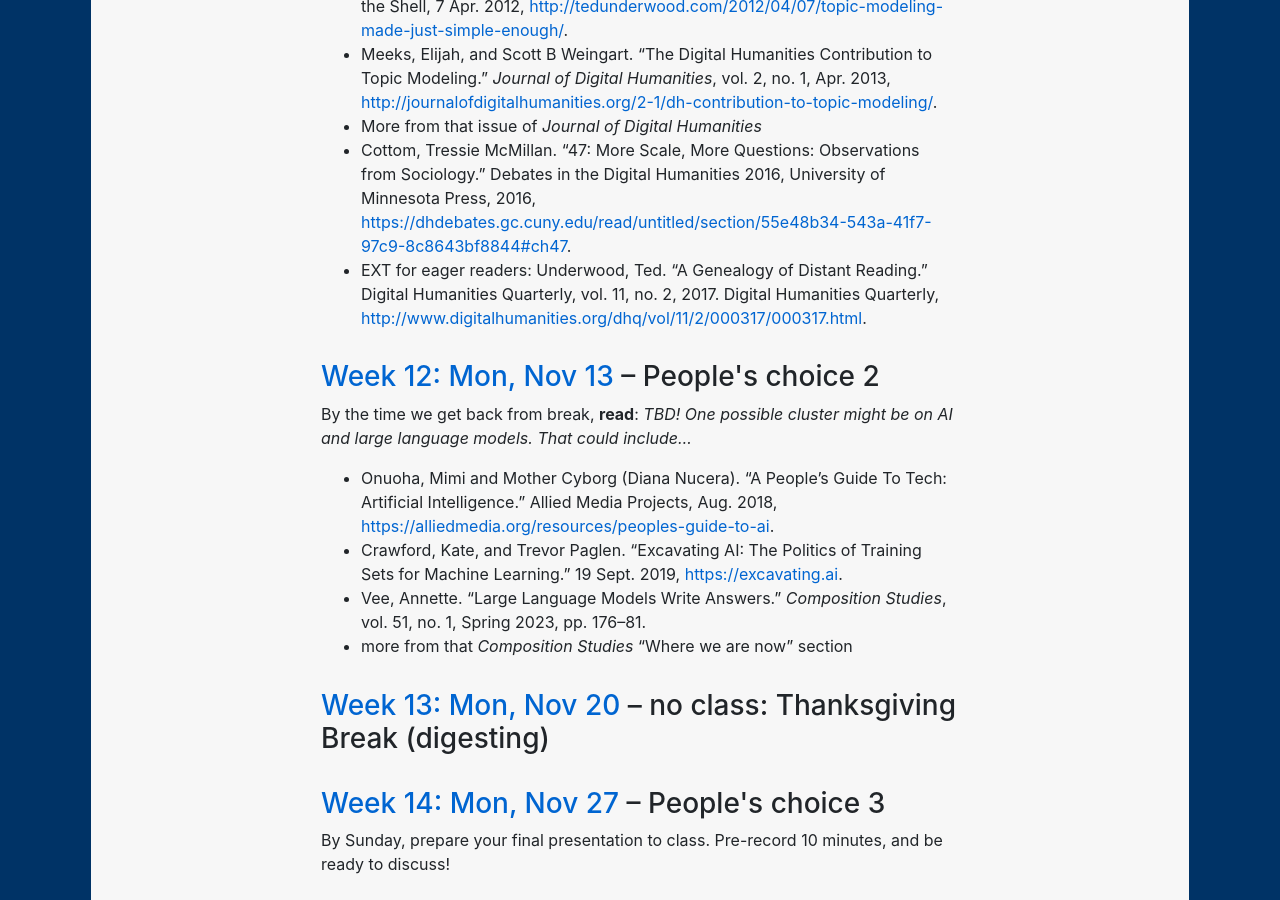
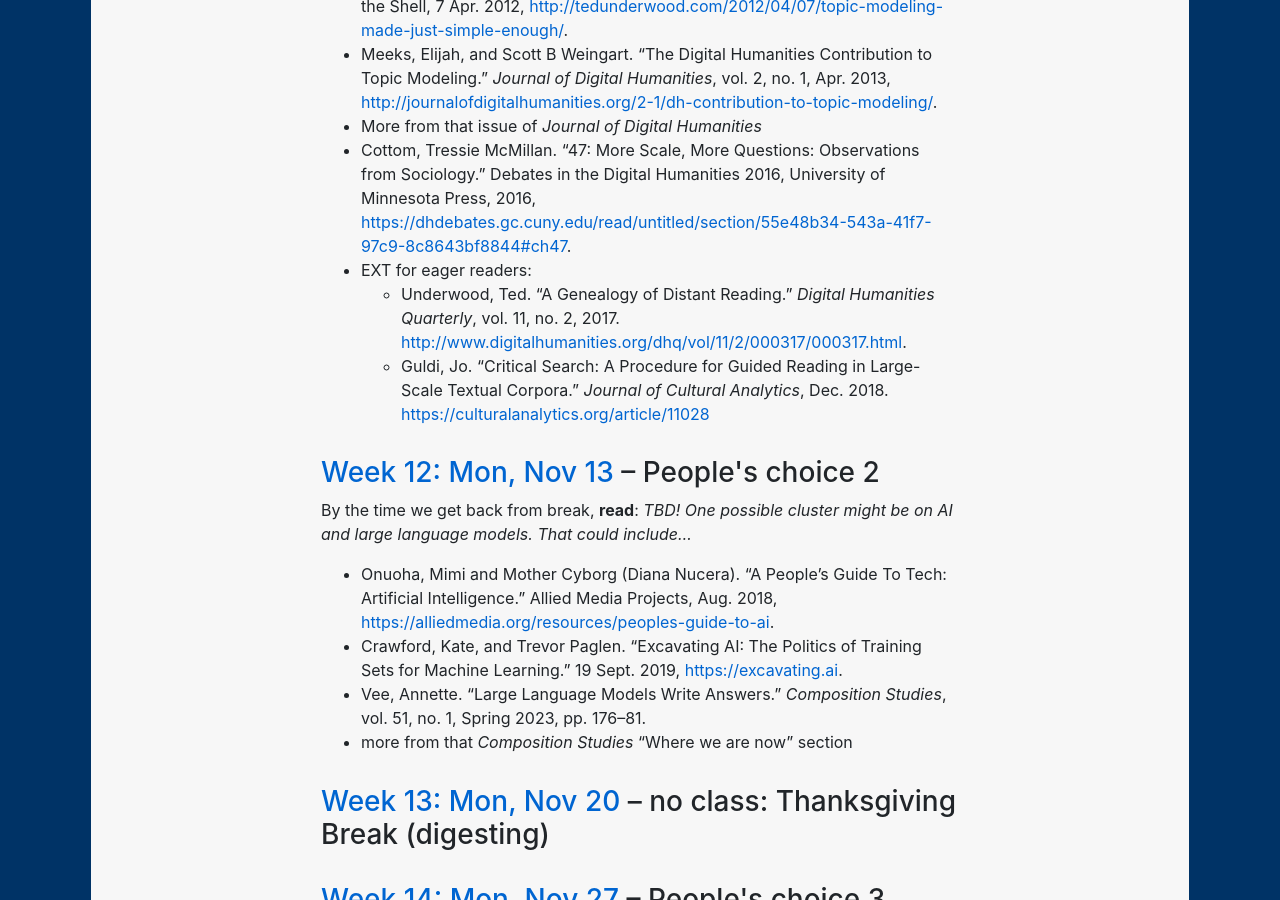
Before and after one commit to benmiller314/dsam2023fall, a Jekyll site: the page built from schedule.md, in a window 1280 px wide and 900 px high, scrolled down 6185 px. Built offline with Jekyll 4.4.1, drawn with Linux system fonts in a browser that asks for light colours; our own code applies the rules of GitHub Pages for plain Markdown files.

Commit message:
add one more EXT reading
Guldi on reading large-scale textual corpora

```diff
--- a/schedule.md
+++ b/schedule.md
@@ -147,7 +147,10 @@
 * Meeks, Elijah, and Scott B Weingart. “The Digital Humanities Contribution to Topic Modeling.” _Journal of Digital Humanities_, vol. 2, no. 1, Apr. 2013, <a href="http://journalofdigitalhumanities.org/2-1/dh-contribution-to-topic-modeling/">http://journalofdigitalhumanities.org/2-1/dh-contribution-to-topic-modeling/</a>.
 * More from that issue of _Journal of Digital Humanities_
 * Cottom, Tressie McMillan. “47: More Scale, More Questions: Observations from Sociology.” Debates in the Digital Humanities 2016, University of Minnesota Press, 2016, <a href="https://dhdebates.gc.cuny.edu/read/untitled/section/55e48b34-543a-41f7-97c9-8c8643bf8844#ch47">https://dhdebates.gc.cuny.edu/read/untitled/section/55e48b34-543a-41f7-97c9-8c8643bf8844#ch47</a>.
-* EXT for eager readers: Underwood, Ted. “A Genealogy of Distant Reading.” Digital Humanities Quarterly, vol. 11, no. 2, 2017. Digital Humanities Quarterly, <a href="http://www.digitalhumanities.org/dhq/vol/11/2/000317/000317.html">http://www.digitalhumanities.org/dhq/vol/11/2/000317/000317.html</a>.
+* EXT for eager readers:
+    - Underwood, Ted. “A Genealogy of Distant Reading.” _Digital Humanities Quarterly_, vol. 11, no. 2, 2017. <a href="http://www.digitalhumanities.org/dhq/vol/11/2/000317/000317.html">http://www.digitalhumanities.org/dhq/vol/11/2/000317/000317.html</a>.
+    - Guldi, Jo. “Critical Search: A Procedure for Guided Reading in Large-Scale Textual Corpora.” _Journal of Cultural Analytics_, Dec. 2018. <a href="https://culturalanalytics.org/article/11028">https://culturalanalytics.org/article/11028</a>
+
 
 
 <h3 id="week-12"><a href='{{site.github_url}}/plans/week-12'>Week 12: Mon, Nov 13</a> – People's choice 2</h3>
```
Also changed, not shown: 1 other file.
